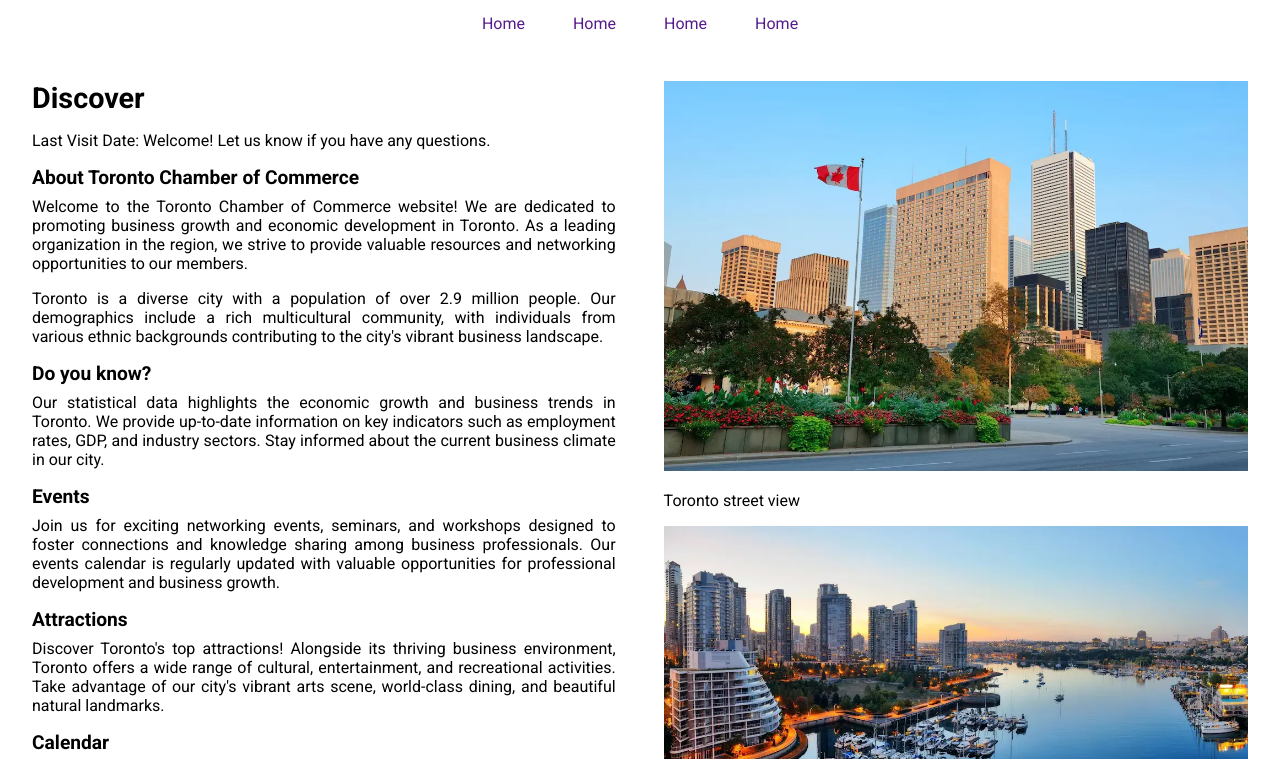
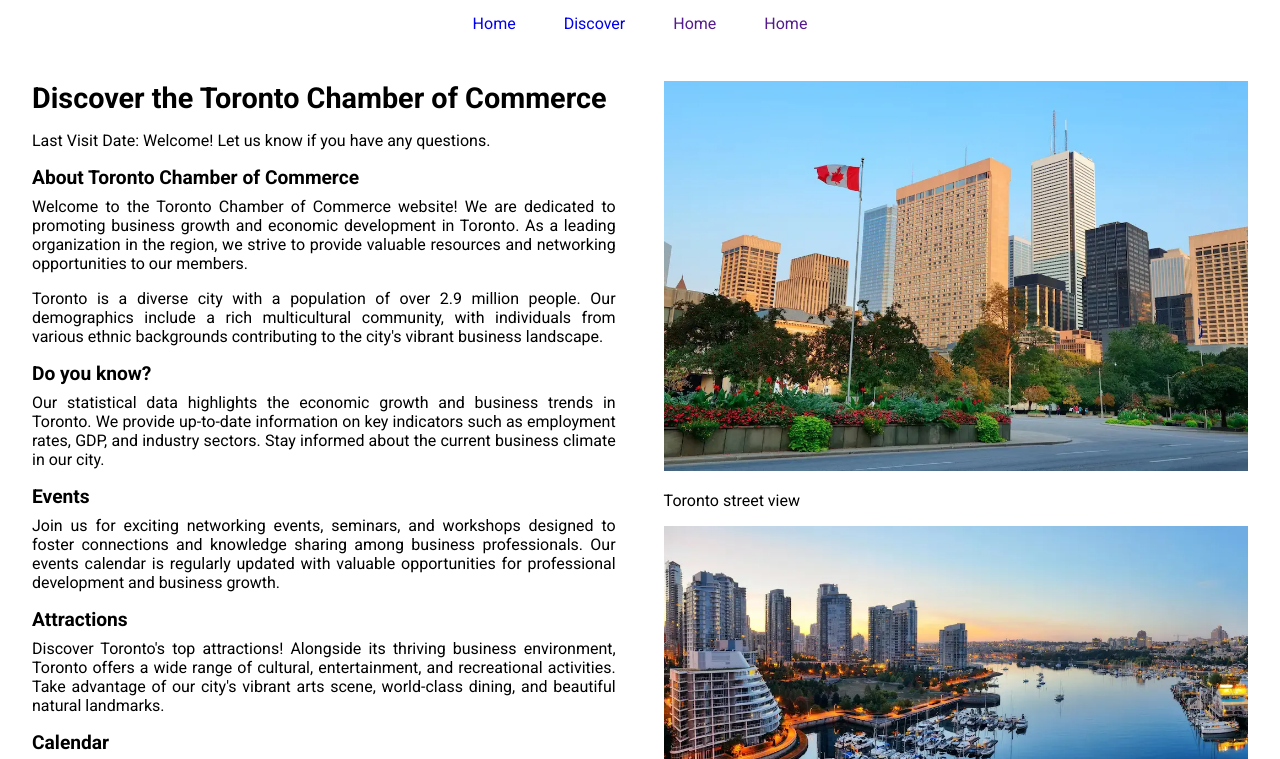
Before and after one commit to nilberm/wdd230, a plain HTML site: page chamber/discover.html in a window 1280 px wide. Shown: the part 41-800 px from the top of the page. Drawn offline with Linux system fonts and the light colour scheme.

Commit message:
feat: adding navigation

```diff
--- a/chamber/discover.html
+++ b/chamber/discover.html
@@ -39,8 +39,8 @@
       </div>
 
       <ul id="navList">
-        <li><a href="">Home</a></li>
-        <li><a href="">Home</a></li>
+        <li><a href="index.html">Home</a></li>
+        <li><a href="discover.html">Discover</a></li>
         <li><a href="">Home</a></li>
         <li><a href="">Home</a></li>
 
@@ -52,7 +52,7 @@
   <main class="discoverMain">
 
     <aside>
-      <h1>Discover</h1>
+      <h1>Discover the Toronto Chamber of Commerce</h1>
 
       <div>
         <p>Last Visit Date: <span id="visitorDate"></span></p>
```
Also changed, not shown: chamber/index.html (+2 -2 lines).
